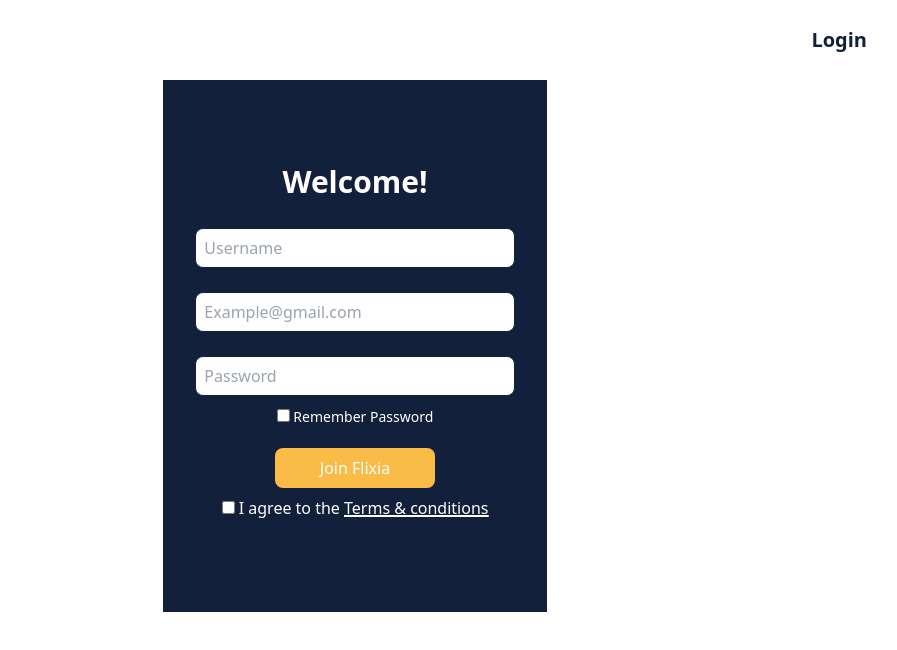
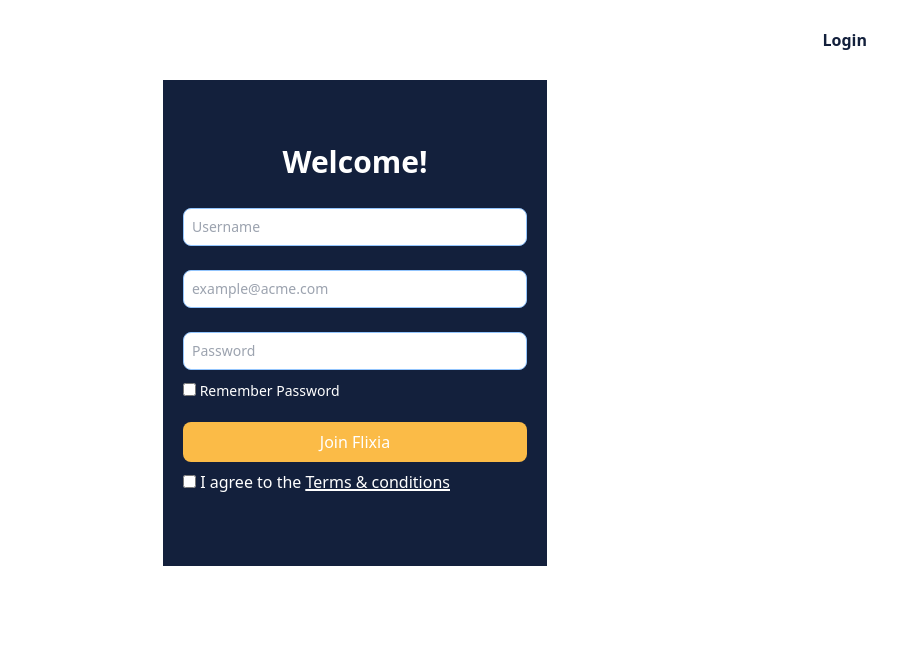
Before and after one commit to Superior212/Flixia-Project, a website: page public/signup.html in a window 1280 px wide. Shown: the full height of the page, 285-1182 px from the left. Drawn offline with Linux system fonts and the light colour scheme.

Commit message:
completed the login and signup

```diff
--- a/public/signup.html
+++ b/public/signup.html
@@ -16,31 +16,30 @@
                 <img src="/public/assets/logos/logo.png" alt="Flixia Logo" class="md:h-12 h-8 w-fit">
             </a>
             <span class="flex items-center font-semibold text-flixiaBlue text-sm md:text-xl">
-                    <a href="./login.html" class="hover:text-2xl ease-out duration-300">Login</a>
+                <a href="./login.html" class="md:hover:text-2xl text-sm md:text-base ease-out duration-300">Login</a>
             </span>
         </nav>
         </nav>
     </header>
-<div class="h-fit w-96 bg-flixiaBlue  mx-auto w-full lg:max-w-5xl p-5 lg:px-0">
-
-    <div class="py-16 text-center">
-        <h1 class=" font-bold text-3xl text-white">
+    <div class="h-screen md:h-fit w-full mx:px-0 px-5 flex flex-col md:w-96 bg-flixiaBlue mx-auto text-white">
+        <div class="py-16 my-auto">
+        <h1 class="text-center font-bold text-3xl text-white">
             Welcome!
         </h1>
      <div class="py-4">
         <div class="py-1">
-            <input type="text" placeholder="  Username" class="border border-solid border-4 border-flixiaBlue border-6 my-2 w-80 rounded-lg h-10">
+            <input type="text" placeholder="Username" class="border border-solid border-4 border-blue-300 border-6 my-2 px-2 py-2 text-black text-sm outline-none w-full rounded-lg">
            </div>
            <div class="py-1">
-            <input type="text" placeholder="  Example@gmail.com" class="border border-solid border-4 border-flixiaBlue border-6 my-2 w-80 rounded-lg h-10">
+            <input type="email" placeholder="example@acme.com" class="border border-solid border-4 border-blue-300 border-6 my-2 px-2 py-2 text-black text-sm outline-none w-full rounded-lg">
            </div>
            <div class="py-1">
-            <input type="text" placeholder="  Password" class="border border-solid border-4 border-flixiaBlue border-6 my-2 w-80 rounded-lg h-10"> <br>
+            <input type="password" placeholder="Password" class="border border-solid border-4 border-blue-300 border-6 my-2 px-2 py-2 text-black text-sm outline-none w-full rounded-lg">
             <input type="checkbox"><span class="text-white text-sm"> Remember Password</span>
            </div>
      </div>
      <div>
-        <button class="bg-[#fbbb47] w-40 text-white py-2 hover:bg-blue-400 rounded-lg">Join Flixia</button>
+        <button class="bg-[#fbbb47] w-full text-white py-2 hover:bg-blue-400 rounded-lg">Join Flixia</button>
        </div>
        <div class="text-white py-2">
         <input type="checkbox"> <SPan class="text-md"> I agree to the</SPan> <SPan class="underline decoration-2"><a href="#">Terms & conditions</a></SPan>
```
Also changed, not shown: public/login.html (indentation only). Lines whose indentation alone changed are shown as unchanged.
